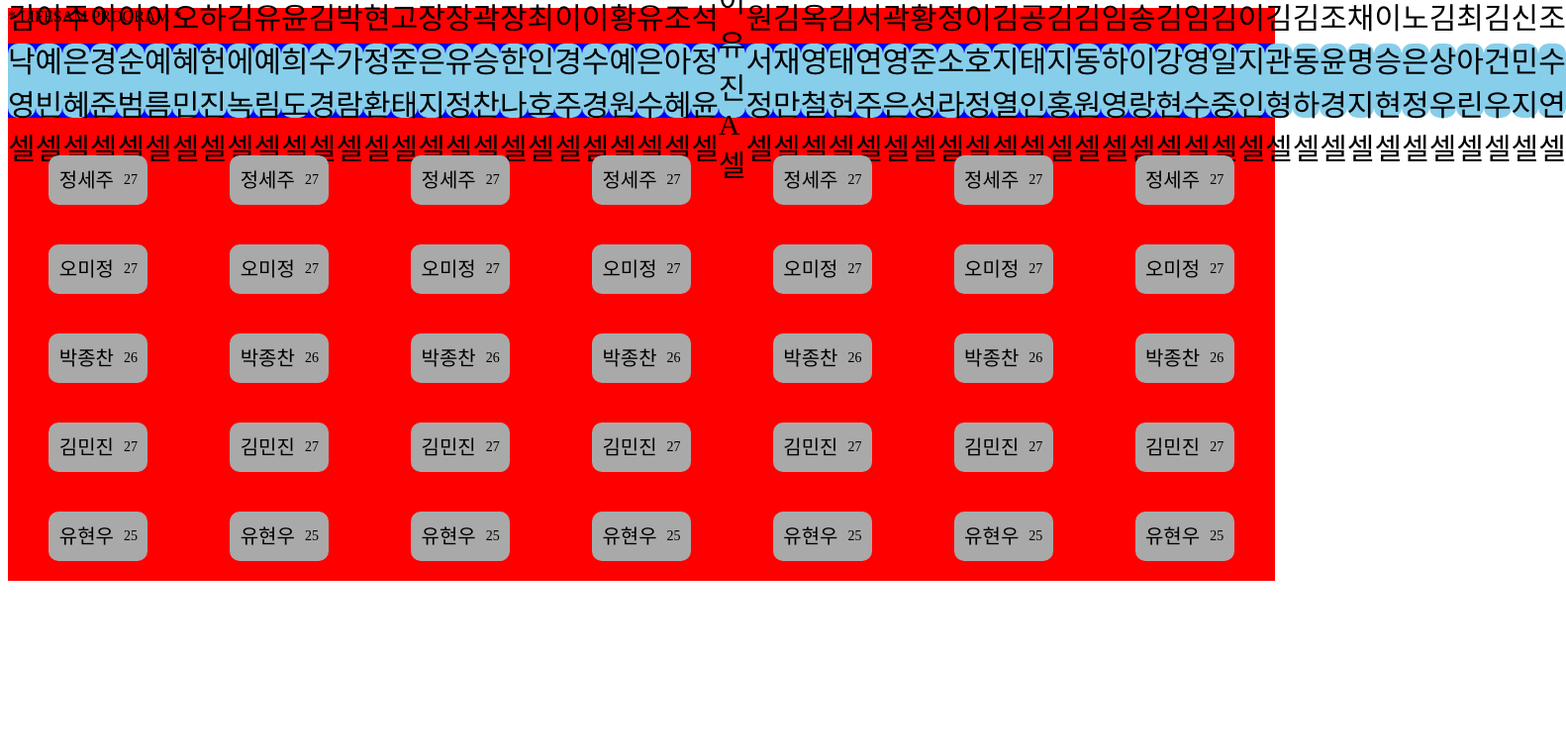
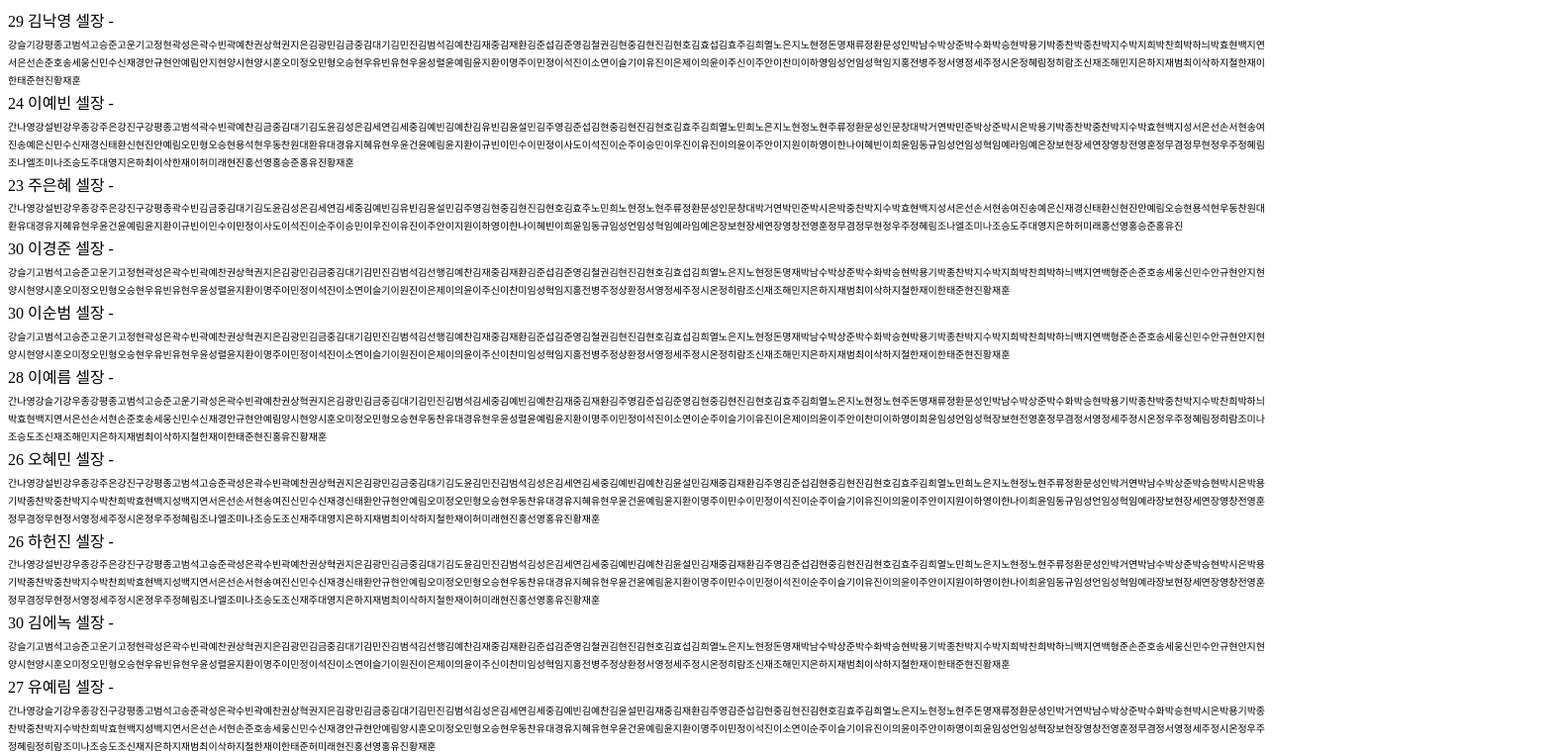
Before and after one commit to junzerokim/lifesam-project, a React (Create React App) app: page / in a window 1280 px wide. Shown: the top 761 px of the page at 99% size, 1582 px wide, since content can reach past the window. Built offline with nearby package versions, Linux system fonts and the light colour scheme.

Commit message:
셀별 나이 조건 분류 테스트

```diff
--- a/src/App.css
+++ b/src/App.css
@@ -5,69 +5,30 @@
 
 .container {
   display: flex;
-  justify-content: center;
-  flex-direction: column;
-  width: 100vw;
-  background-color: red;
-}
-
-.cellLeaderArea {
-  width: 100vw;
-  display: flex;
-  justify-content: space-around;
-  flex: 1;
-  background-color: blue;
 }
 
 .cellLeader {
-  font-size: 30px;
+  line-height: 1.8;
+  margin-right: 5px;
 }
 
 .cellMemberBox {
-  display: flex;
-  justify-content: space-around;
-  flex: 1;
+  line-height: 1.8;
 }
 
-.cellMember {
-  font-size: 20px;
-  line-height: 1.7;
+.cellMemberContainer {
   display: flex;
-  justify-content: center;
-  align-items: center;
   flex-direction: column;
-  flex: 1;
 }
 
-.memberInfo {
-  width: 100px;
-  height: 50px;
-  background-color: darkgray;
+.cellMemberArea {
   display: flex;
-  justify-content: center;
-  align-items: center;
-  border-radius: 10px;
 }
 
-.cellLeaderBox {
-  width: 150px;
-  height: 75px;
-  background-color: skyblue;
-  display: flex;
-  justify-content: center;
-  align-items: center;
-  border-radius: 10px;
+.cellMemberInfo {
+  margin-right: 5px;
 }
 
-.memberName {
-  margin-right: 10px;
+.cell {
+  font-size: 10px;
 }
-
-.memberAge {
-  font-size: 14px;
-}
-
-ul {
-  list-style: none;
-  padding-left: 0;
-}
--- a/src/App.js
+++ b/src/App.js
@@ -4,40 +4,25 @@ import './App.css';
 
 function App() {
   // 셀 할당 인원
-  let cellMaxCount = 9;
-
-  // 셀장 총 인원
-  // let cellLeaderCount = 7;
+  let cellMaxCount = 4;
 
   // 셀원 총 인원
   let cellMemberCount = member.length;
 
-  // 셀장 무작위 고유 번호
-  // let leaderRandomMember = Math.floor(Math.random() * cellLeaderCount + 1);
-
-  // 셀원 전체 이름
-  // let cellMember = member.map((e) => e.name);
+  // 셀장 총 인원
+  // let leaderCount = leader.length;
 
   // 셀장 이름
   let cellLeader = leader[0];
 
+  // 셀원 목록
+  let cellMember = member;
+
   // 셀장 나이 조건에 맞게 분류된 셀원 목록
   let sortCellMember = [];
 
-  // 분류된 셀원 목록중 남자 셀원
-  let sortMaleCellMember = [];
-
-  // 분류된 셀원 목록중 여자 셀원
-  let sortFemaleCellMember = [];
-
-  // 분류된 셀원 목록중 무작위 남자 셀원
-  let randomMaleCellMember = [];
-
-  // 분류된 셀원 목록중 무작위 여자 셀원
-  let randomFemaleCellMember = [];
-
   // 셀장 나이 조건에 맞게 분류되는 함수
-  function sortMember() {
+  (function sortMember() {
     for (let i = 0; i < cellMemberCount; i++) {
       if (member[i].age >= cellLeader.age - 5 && member[i].age <= cellLeader.age + 2) {
         sortCellMember.push(member[i]);
@@ -45,78 +30,9 @@ function App() {
     }
     randomProgram();
     return sortCellMember;
-  }
+  })();
 
-  sortMember();
-
-  function sort() {
-    let cell = [];
-    let maleResult = [];
-    let femaleResult = [];
-
-    for (let i = 0; i < sortCellMember.length; i++) {
-      if (sortCellMember[i].gender === 'male') {
-        sortMaleCellMember.push(sortCellMember[i]);
-      } else if (sortCellMember[i].gender === 'female') {
-        sortFemaleCellMember.push(sortCellMember[i]);
-      }
-    }
-
-    for (let i = 0; i < 1000; i++) {
-      let count = sortMaleCellMember.length;
-      let randomNumber = Math.floor(Math.random() * count) + 1;
-
-      if (!maleSameNum(randomNumber)) {
-        maleResult.push(randomNumber);
-        randomMaleCellMember.push(sortMaleCellMember[randomNumber - 1]);
-        count--;
-      }
-    }
-
-    for (let i = 0; i < 1000; i++) {
-      let count = sortFemaleCellMember.length;
-      let randomNumber = Math.floor(Math.random() * count) + 1;
-
-      if (!femaleSameNum(randomNumber)) {
-        femaleResult.push(randomNumber);
-        randomFemaleCellMember.push(sortFemaleCellMember[randomNumber - 1]);
-        count--;
-      }
-    }
-
-    function maleSameNum(randomNumber) {
-      for (let i = 0; i < maleResult.length; i++) {
-        if (randomNumber === maleResult[i]) {
-          return true;
-        }
-      }
-      return false;
-    }
-
-    function femaleSameNum(randomNumber) {
-      for (let i = 0; i < femaleResult.length; i++) {
-        if (randomNumber === femaleResult[i]) {
-          return true;
-        }
-      }
-      return false;
-    }
-
-    let i = 0;
-
-    while (cell.length <= 5) {
-      if (cell.length === 4) {
-        cell.push(randomMaleCellMember[i]);
-        return cell;
-      }
-      cell.push(randomMaleCellMember[i]);
-      cell.push(randomFemaleCellMember[i]);
-      i++;
-    }
-    return cell;
-  }
-
-  console.log(sort().map((e) => e.name));
+  console.log(cellMember);
 
   function randomProgram() {
     let result = [];
@@ -147,89 +63,25 @@ function App() {
   return (
     <div className="App">
       <div className="container">
-        <header className="App-header">* LIFESAM PROGRAM *</header>
-        <br />
         <div className="cellLeaderArea">
           {leader.map((e) => {
             return (
               <div className="cellLeaderBox">
-                <div className="cellLeader">{e.name} 셀</div>
+                <div className="cellLeader">
+                  {e.age} {e.name} 셀장 -
+                  <div className="cell">
+                    {member.map((v) => {
+                      let cell = [];
+                      if (v.age >= e.age - 5 && v.age <= e.age + 2) {
+                        cell.push(v.name);
+                      }
+                      return cell;
+                    })}
+                  </div>
+                </div>
               </div>
             );
           })}
-        </div>
-        <br />
-        <div className="cellMemberBox">
-          <div className="cellMember">
-            {sort().map((e) => {
-              return (
-                <ul className="memberInfo">
-                  <li className="memberName">{e.name}</li>
-                  <li className="memberAge">{e.age}</li>
-                </ul>
-              );
-            })}
-          </div>
-          <div className="cellMember">
-            {sort().map((e) => {
-              return (
-                <ul className="memberInfo">
-                  <li className="memberName">{e.name}</li>
-                  <li className="memberAge">{e.age}</li>
-                </ul>
-              );
-            })}
-          </div>
-          <div className="cellMember">
-            {sort().map((e) => {
-              return (
-                <ul className="memberInfo">
-                  <li className="memberName">{e.name}</li>
-                  <li className="memberAge">{e.age}</li>
-                </ul>
-              );
-            })}
-          </div>
-          <div className="cellMember">
-            {sort().map((e) => {
-              return (
-                <ul className="memberInfo">
-                  <li className="memberName">{e.name}</li>
-                  <li className="memberAge">{e.age}</li>
-                </ul>
-              );
-            })}
-          </div>
-          <div className="cellMember">
-            {sort().map((e) => {
-              return (
-                <ul className="memberInfo">
-                  <li className="memberName">{e.name}</li>
-                  <li className="memberAge">{e.age}</li>
-                </ul>
-              );
-            })}
-          </div>
-          <div className="cellMember">
-            {sort().map((e) => {
-              return (
-                <ul className="memberInfo">
-                  <li className="memberName">{e.name}</li>
-                  <li className="memberAge">{e.age}</li>
-                </ul>
-              );
-            })}
-          </div>
-          <div className="cellMember">
-            {sort().map((e) => {
-              return (
-                <ul className="memberInfo">
-                  <li className="memberName">{e.name}</li>
-                  <li className="memberAge">{e.age}</li>
-                </ul>
-              );
-            })}
-          </div>
         </div>
       </div>
     </div>
--- a/src/data/cellLeader.js
+++ b/src/data/cellLeader.js
@@ -131,7 +131,7 @@ export const leader = [
   },
   {
     id: 27,
-    name: '이유진A',
+    name: '이유진',
     age: 24,
   },
   {
```
